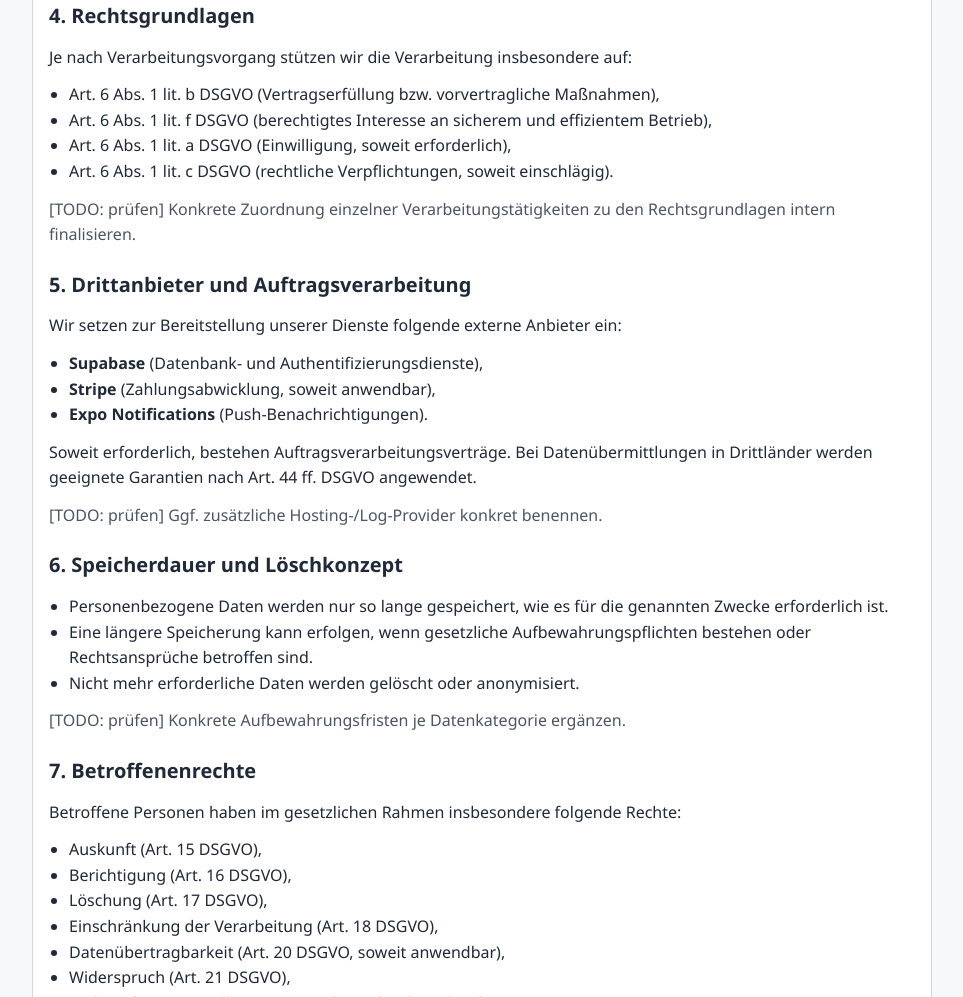
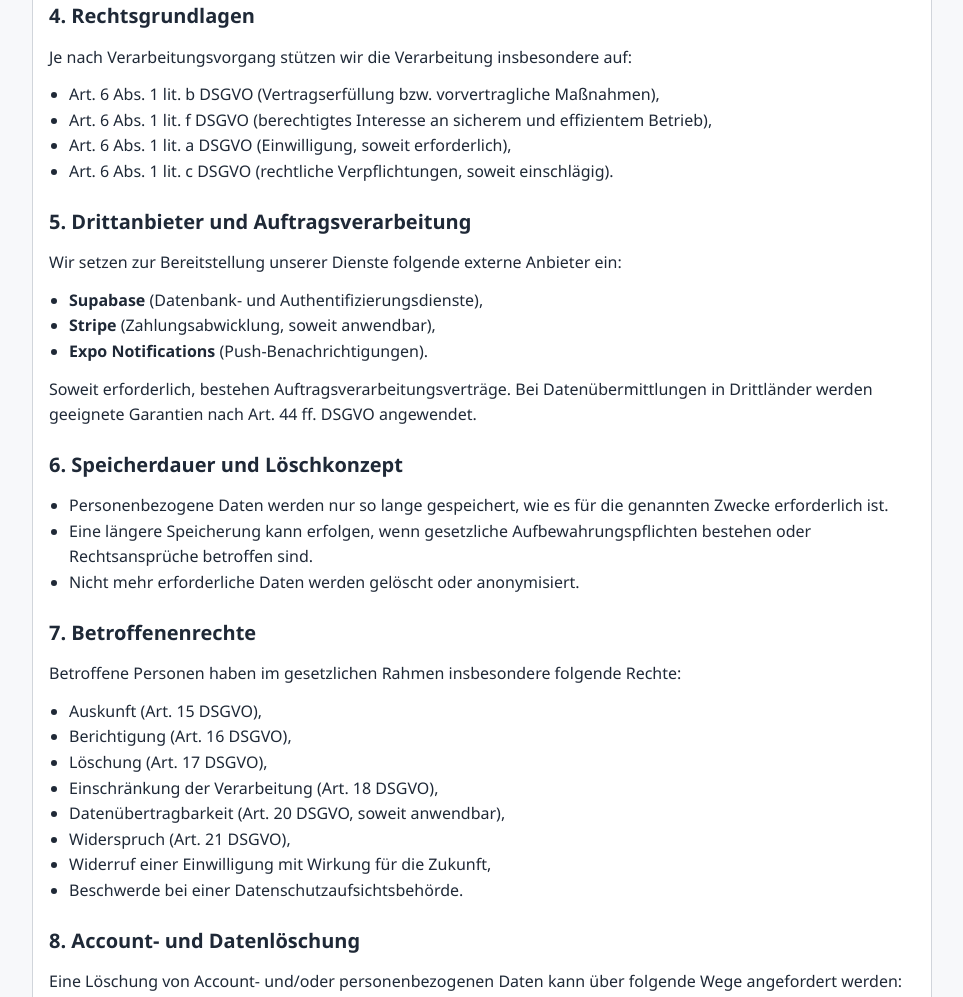
Before and after one commit to john123-05/rechtliches, a plain HTML site: page datenschutzerklaerung.html in a window 1280 px wide. Shown: the part 895-1892 px from the top of the page, without its empty margins (158-1121 px from the left). Drawn offline with Linux system fonts and the light colour scheme.

Commit message:
Remove TODO placeholders from privacy pages

```diff
--- a/datenschutzerklaerung.html
+++ b/datenschutzerklaerung.html
@@ -64,7 +64,6 @@
         <li>Art. 6 Abs. 1 lit. a DSGVO (Einwilligung, soweit erforderlich),</li>
         <li>Art. 6 Abs. 1 lit. c DSGVO (rechtliche Verpflichtungen, soweit einschlägig).</li>
       </ul>
-      <p class="muted">[TODO: prüfen] Konkrete Zuordnung einzelner Verarbeitungstätigkeiten zu den Rechtsgrundlagen intern finalisieren.</p>
     </section>
 
     <section>
@@ -79,7 +78,6 @@
         Soweit erforderlich, bestehen Auftragsverarbeitungsverträge. Bei Datenübermittlungen in Drittländer werden geeignete
         Garantien nach Art. 44 ff. DSGVO angewendet.
       </p>
-      <p class="muted">[TODO: prüfen] Ggf. zusätzliche Hosting-/Log-Provider konkret benennen.</p>
     </section>
 
     <section>
@@ -89,7 +87,6 @@
         <li>Eine längere Speicherung kann erfolgen, wenn gesetzliche Aufbewahrungspflichten bestehen oder Rechtsansprüche betroffen sind.</li>
         <li>Nicht mehr erforderliche Daten werden gelöscht oder anonymisiert.</li>
       </ul>
-      <p class="muted">[TODO: prüfen] Konkrete Aufbewahrungsfristen je Datenkategorie ergänzen.</p>
     </section>
 
     <section>
```
Also changed, not shown: privacy-policy.html (+0 -3 lines).
